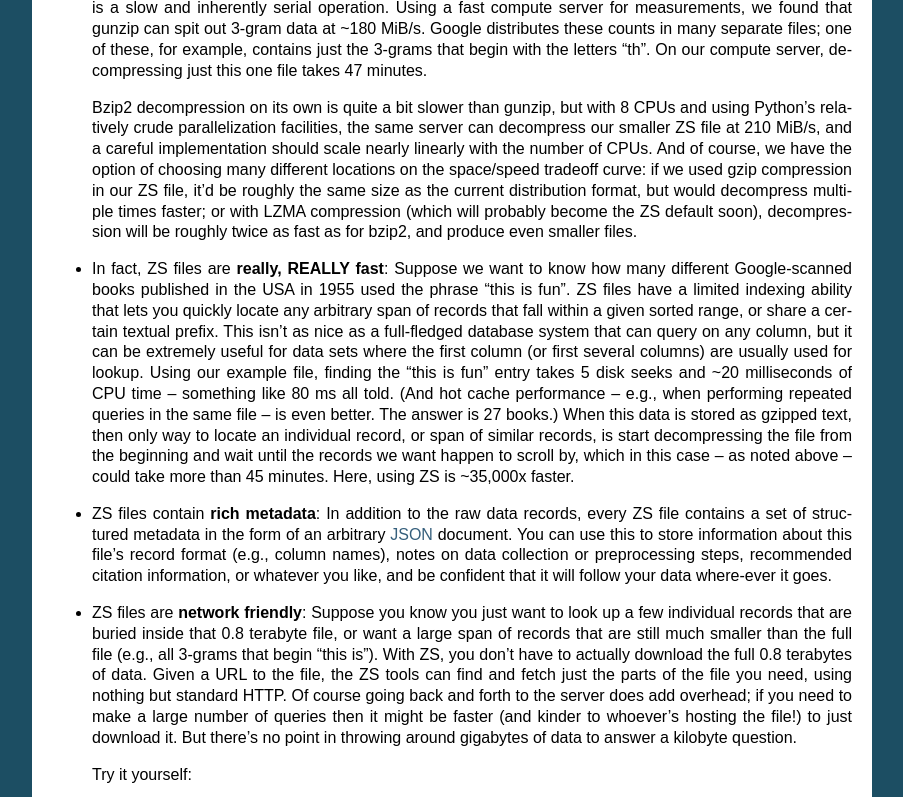
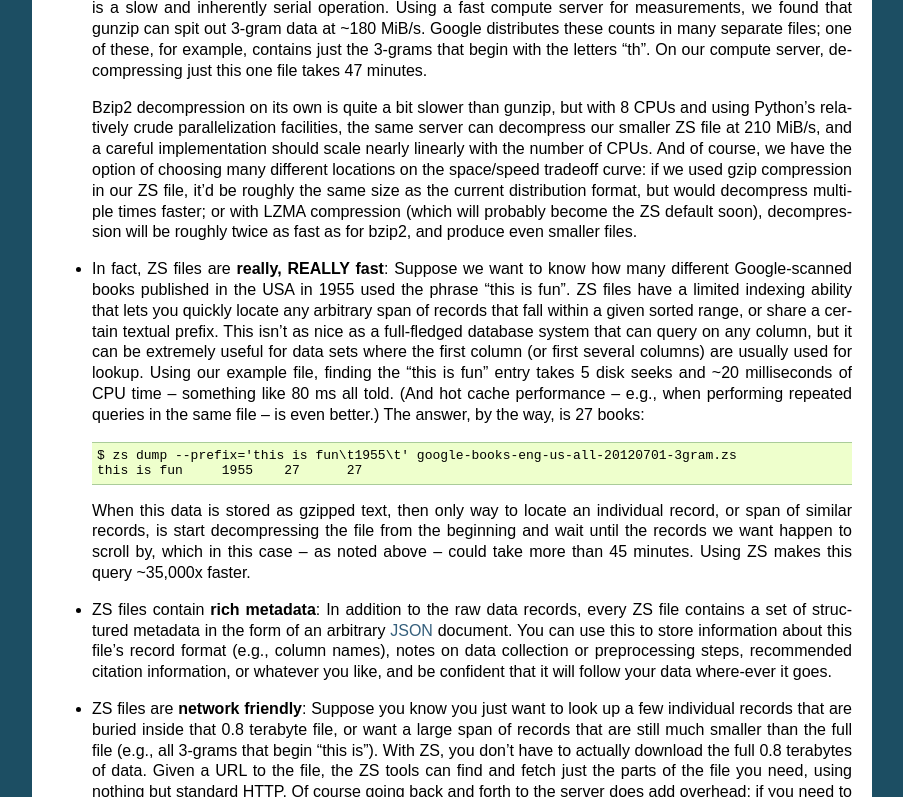
Before and after one commit to njsmith/zs, a Sphinx documentation site: the page built from doc/index.rst, in a window 1280 px wide and 900 px high, scrolled down 396 px, cut to the strip 0-797 px from the top of the window. Shown: the whole strip, without its empty margins (198-1101 px from the left). Built offline with Sphinx 7.4.7, drawn with Linux system fonts in a browser that asks for light colours.

Commit message:
more doc tweaks

```diff
--- a/doc/index.rst
+++ b/doc/index.rst
@@ -93,12 +93,17 @@
   entry takes 5 disk seeks and ~20 milliseconds of CPU time --
   something like 80 ms all told. (And hot cache performance -- e.g.,
   when performing repeated queries in the same file -- is even
-  better. The answer is 27 books.) When this data is stored as gzipped
-  text, then only way to locate an individual record, or span of
-  similar records, is start decompressing the file from the beginning
-  and wait until the records we want happen to scroll by, which in
-  this case -- as noted above -- could take more than 45
-  minutes. Here, using ZS is ~35,000x faster.
+  better.) The answer, by the way, is 27 books::
+
+      $ zs dump --prefix='this is fun\t1955\t' google-books-eng-us-all-20120701-3gram.zs
+      this is fun     1955    27      27
+
+  When this data is stored as gzipped text, then only way to locate an
+  individual record, or span of similar records, is start
+  decompressing the file from the beginning and wait until the records
+  we want happen to scroll by, which in this case -- as noted above --
+  could take more than 45 minutes. Using ZS makes this query ~35,000x
+  faster.
 
 * ZS files contain **rich metadata**: In addition to the raw data
   records, every ZS file contains a set of structured metadata in the
```
